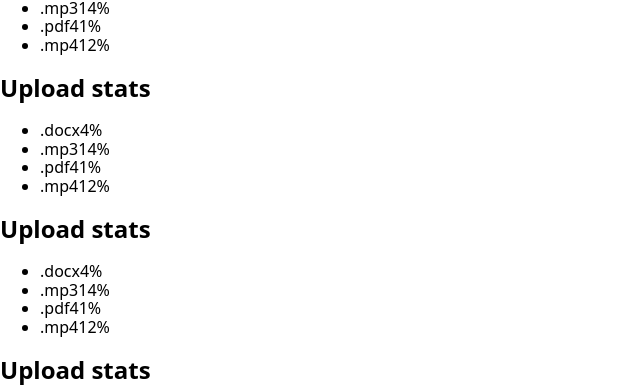
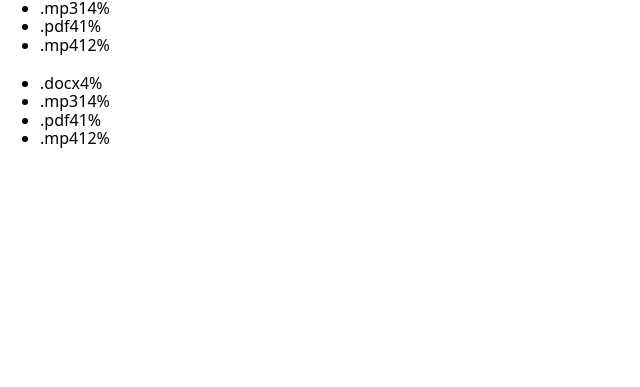
Before and after one commit to codewarrior94/goit-react-hw-01-components, a React (Create React App) app: page / in a window 1280 px wide. Shown: the part 417-804 px from the top of the page, without its empty margins (0-640 px from the left). Built offline with nearby package versions, Linux system fonts and the light colour scheme.

Commit message:
Изменил компоненты чтоб были как в ТЗ

```diff
--- a/src/components/App.jsx
+++ b/src/components/App.jsx
@@ -14,7 +14,9 @@ export const App = () => {
         avatar={user.avatar}
         stats={user.stats}
       />
-      <Statistics title="Upload stats" stats={statisticalData} />;
+      <Statistics title="Upload stats" stats={statisticalData} />
+      <Statistics stats={statisticalData} />
+
     </>
   );
 };
--- a/src/components/Statistics/Statistics.jsx
+++ b/src/components/Statistics/Statistics.jsx
@@ -1,11 +1,10 @@
 import PropTypes from 'prop-types'
 import css from './Statistics.module.css'
 
-export const Statistics = ({ stats }) => {
-  return stats.map(item => {
-    return (
+export const Statistics = ({ title='', stats }) => {
+  return (
         <section className={css.statistics}>
-        <h2 className={css.title}>Upload stats</h2>
+      <h2 className={css.title}>{title}</h2>
 
         <ul className={css.statList}>
           <li className={css.item}>
@@ -27,8 +26,8 @@ export const Statistics = ({ stats }) => {
         </ul>
       </section>
       )
-    })
-}
+    }
+
 
 
 Statistics.propTypes = {
```
